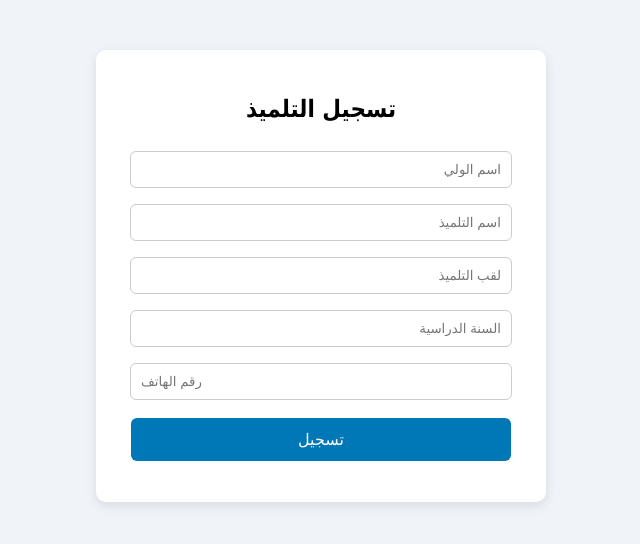
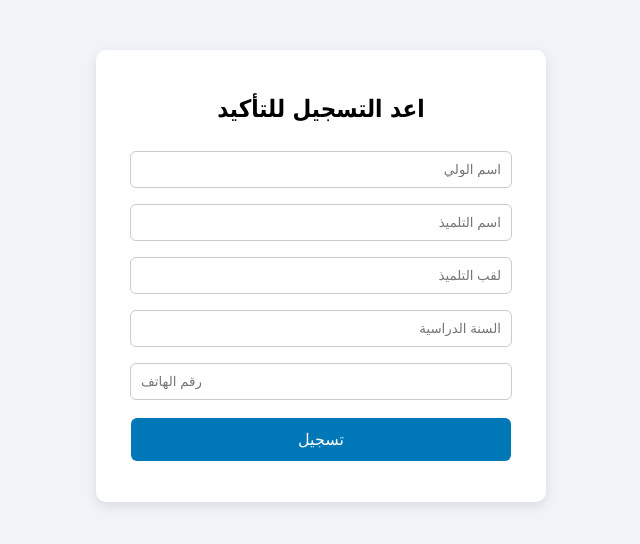
Before and after one commit to mohamedgamerxyt-star/madrasa-site, a plain HTML site: page register.html in a window 1280 px wide. Shown: the whole page, without its empty margins (319-959 px from the left). Drawn offline with Linux system fonts and the light colour scheme.

Commit message:
Update register.html

```diff
--- a/register.html
+++ b/register.html
@@ -14,7 +14,7 @@
 <body>
 
 <div class="container">
-  <h2>تسجيل التلميذ</h2>
+  <h2>اعد التسجيل للتأكيد</h2>
   <form id="studentForm">
     <input type="text" id="parent" placeholder="اسم الولي" required>
     <input type="text" id="student" placeholder="اسم التلميذ" required>
```
